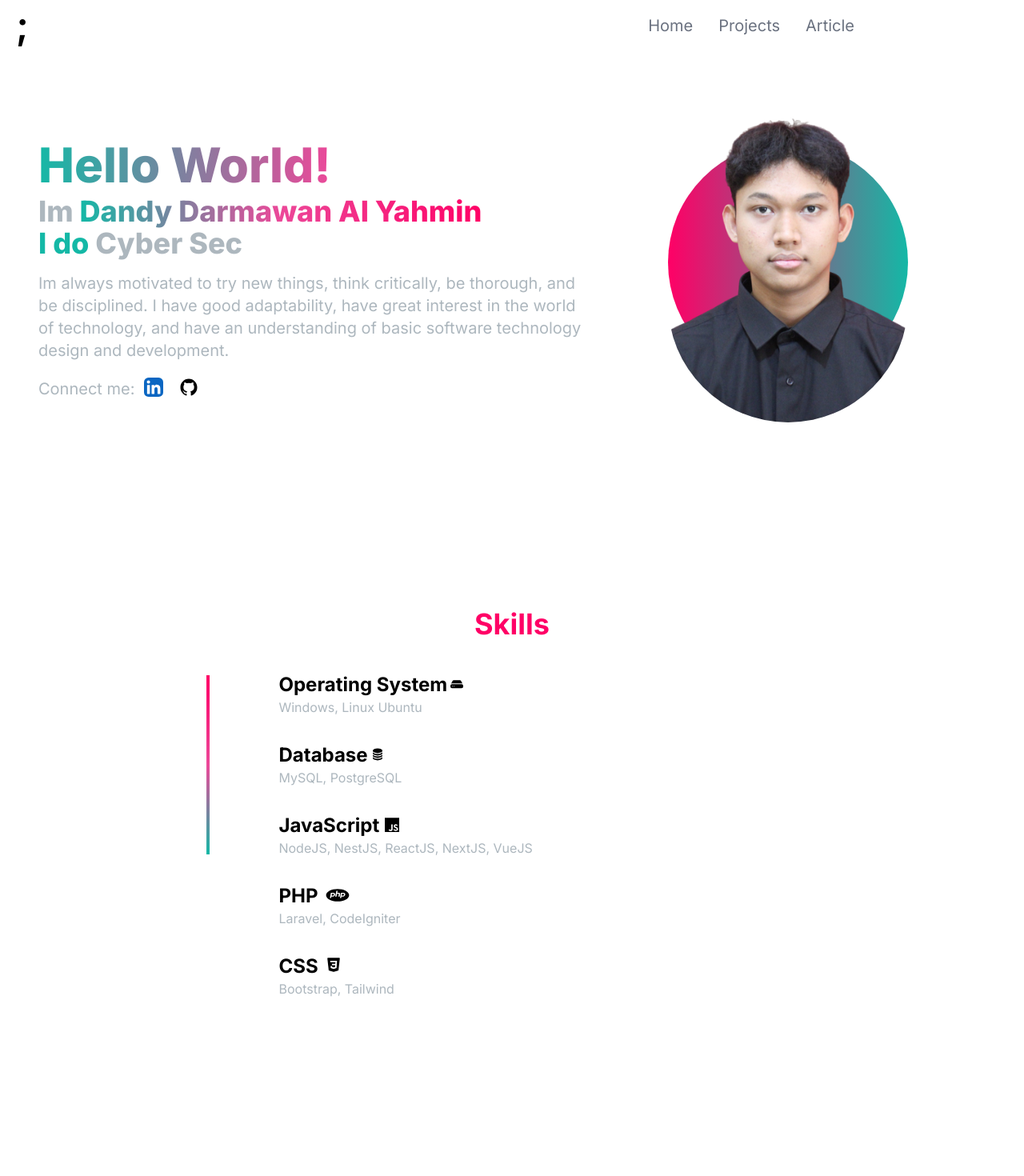
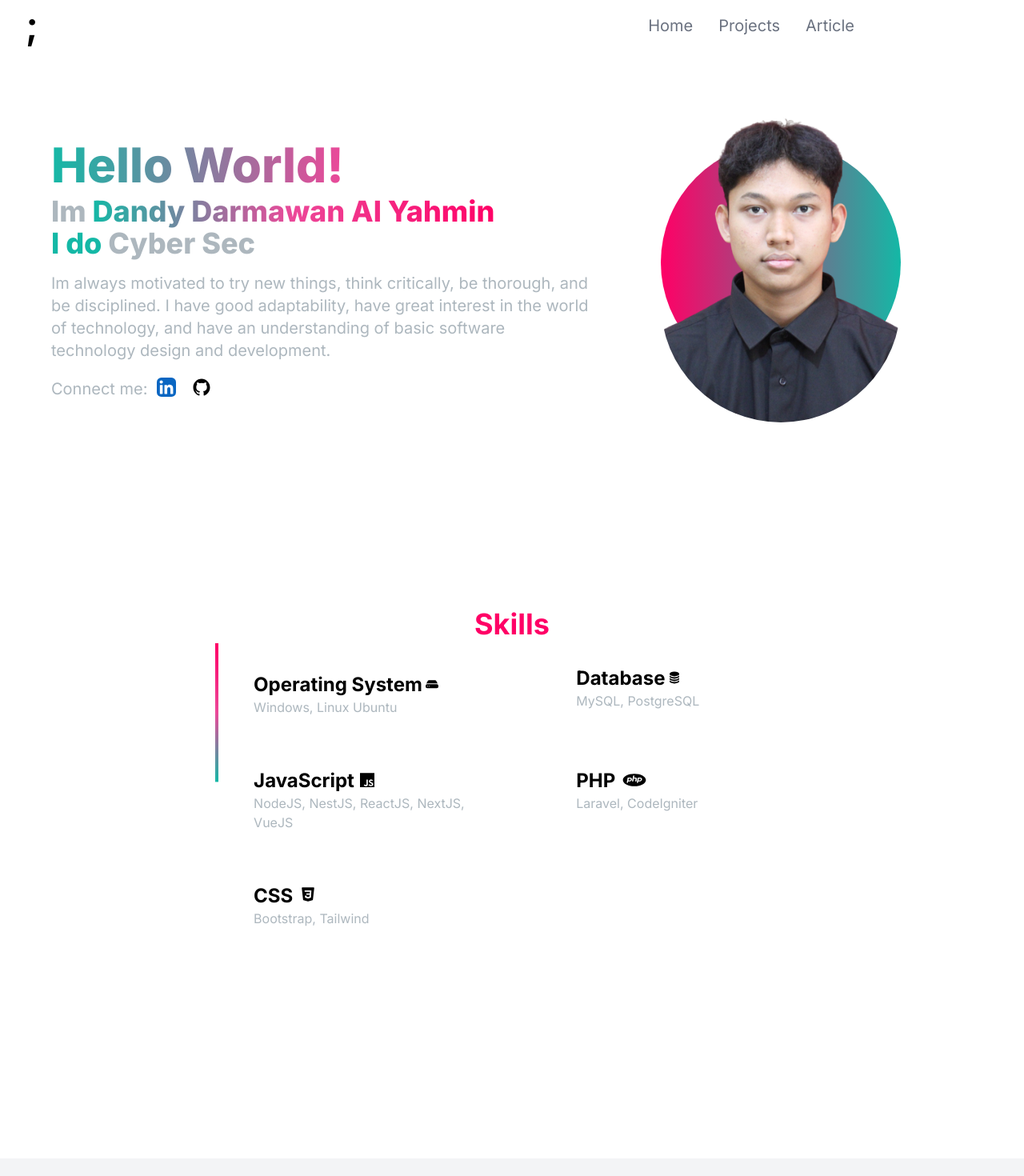
Before and after one commit to DandyYahmin/portofolio-next, a Next.js app: page /portofolio-next/ in a window 1280 px wide. Shown: the top 1470 px of the page at 80% size. Built offline with nearby package versions, Linux system fonts and the light colour scheme.

Commit message:
saran dias

```diff
--- a/src/app/components/Navbar.jsx
+++ b/src/app/components/Navbar.jsx
@@ -25,7 +25,7 @@ const Navbar = () => {
   return (
     <nav className='fixed top-0 left-0 right-0 z-10 bg-white bg-opacity-95'>
         <div className="flex flex-wrap items-center justify-between mx-auto px-5 py-2">
-            <h1 className='text-5xl text-black font-semibold'>;</h1>
+            <h1 className='text-5xl text-black font-semibold lg:px-3'>;</h1>
             <div className="mobile-menu block sm:hidden">
               {
                 !navbarOpen ? (
--- a/src/app/components/Skills.jsx
+++ b/src/app/components/Skills.jsx
@@ -73,13 +73,13 @@ const Skills = () => {
         <div ref={ref} className="sm:w-[70%] mx-auto relative">
             <motion.div style={{scaleY: scrollYProgress}} className='absolute left-8 top-1 w-[4px] h-full bg-gradient-to-b from-[#FF0066] via-pink-500 to-[#14b8a6] origin-top'/>
             <motion.ul
-                className="container"
+                className="container lg:grid lg:grid-cols-2"
                 variants={container}
                 initial="hidden"
                 animate="visible"
             >
                 {listSkill.map((list, index) => (
-                    <motion.li key={index} variants={item} className='item my-8 pl-20 sm:pl-10 first:mt-10 last:mb-0 sm:w-[80%] mx-auto flex flex-col sm:items-left justify-between'>
+                    <motion.li key={index} variants={item} className='col-span-1 item my-8 pl-20 sm:pl-10 first:mt-10 last:mb-0 sm:w-[80%] mx-auto flex flex-col sm:items-left justify-between'>
                         <div>
                             <div className='flex align-center with-icon--before w-full'>
                                 <p className='text-black capitalize font-bold text-xl lg:text-2xl mr-1'>{list.title}</p>
--- a/src/app/page.js
+++ b/src/app/page.js
@@ -8,7 +8,7 @@ export default function Home() {
     <main className="flex min-h-screen flex-col bg-white">
       {/* template */}
       <Navbar/>
-      <div className='container mt-24 lg:mt-40 mx-auto px-12 py-4'>
+      <div className='container mt-24 lg:mt-40 mx-auto px-12 py-4 lg:px-16'>
         <Hero/>
         <Skills/>
       </div>
```
